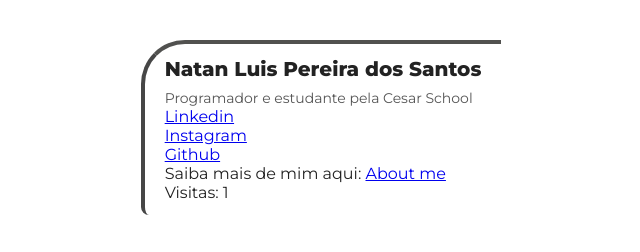
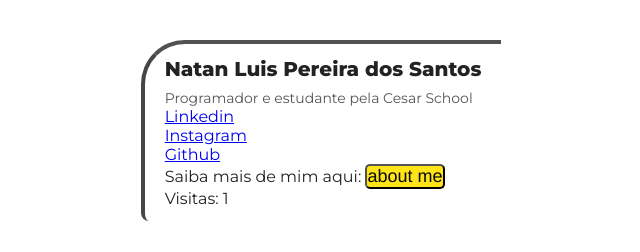
Before and after one commit to Natas081/Portifolio, a plain HTML site: page index.html in a window 1280 px wide. Shown: the top 252 px of the page, without its empty margins (319-959 px from the left). Drawn offline with Linux system fonts and the light colour scheme.

Commit message:
agora sim ultimo commit com botões mais bonitos e readme

```diff
--- a/index.html
+++ b/index.html
@@ -89,6 +89,13 @@
     .proximo {
       margin-left: 85%;
     }
+    .butao{
+      background-color: rgb(255, 228, 23);
+      color: #080808;
+      border-radius: 5px;
+      font-family: 'Franklin Gothic Medium', 'Arial Narrow', Arial, sans-serif;
+      font-size: large;
+    }
   </style>
 </head>
 
@@ -123,7 +130,7 @@ document.addEventListener('DOMContentLoaded', updateVisitCount);
           <p><a href="https://www.linkedin.com/in/natanluis" target="_blank">Linkedin</a></p>
           <p><a href="https://instagram.com/natanluis._" target="_blank">Instagram</a></p>
           <p><a href="https://github.com/Natas081" target="_blank">Github</a></p>
-          <p>Saiba mais de mim aqui: <a href="aboutme.html">About me</a></p>
+          <p>Saiba mais de mim aqui: <button class="butao" onclick="window.location.href='aboutme.html'">about me</button></p>
           <p>Visitas: <span id="visit-count">0</span></p>
         </nav>
       </section>
```
Also changed, not shown: aboutme.html (+7 -0 lines), projeto1.html (+7 -0 lines), projeto2.html (+8 -0 lines), 1 other file.
